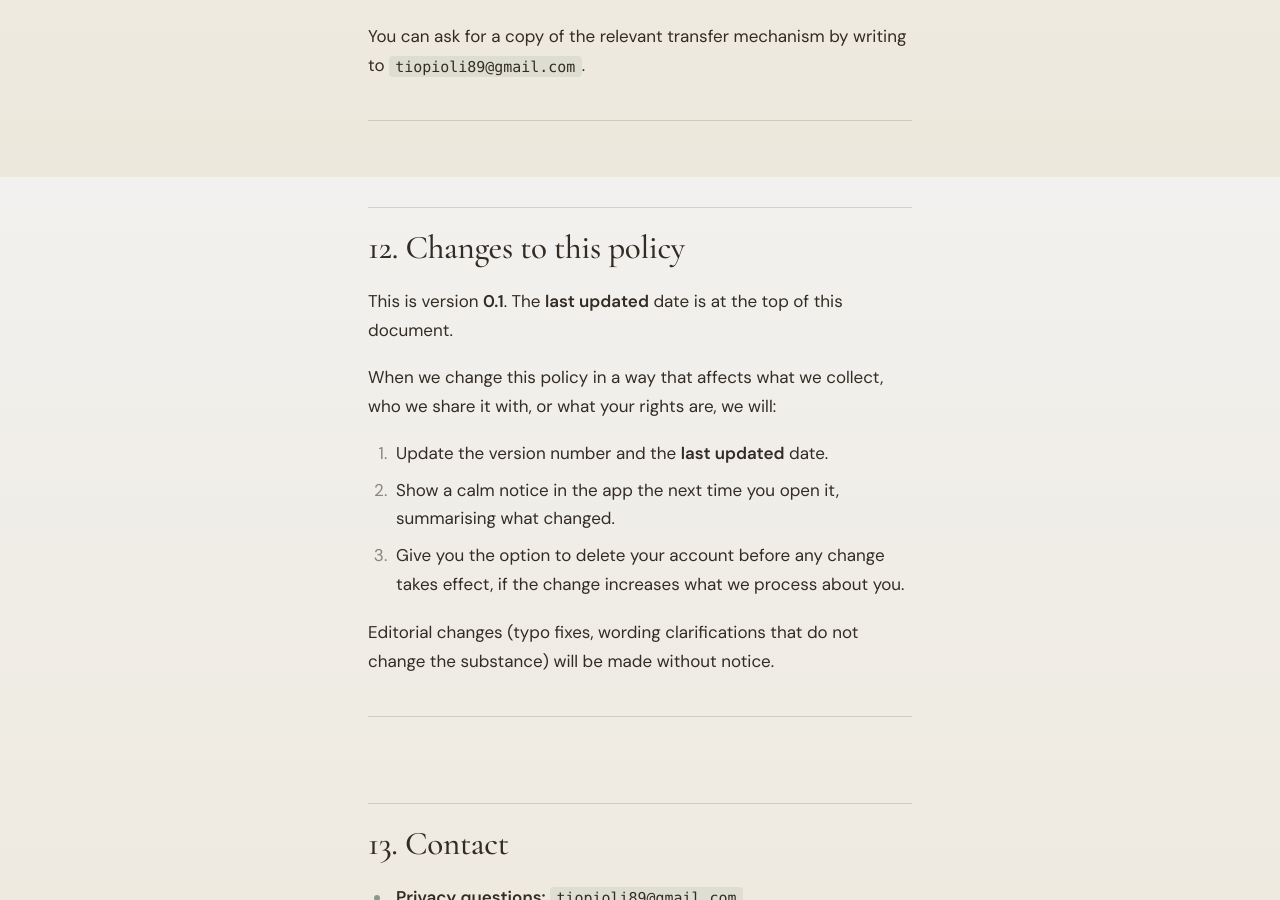
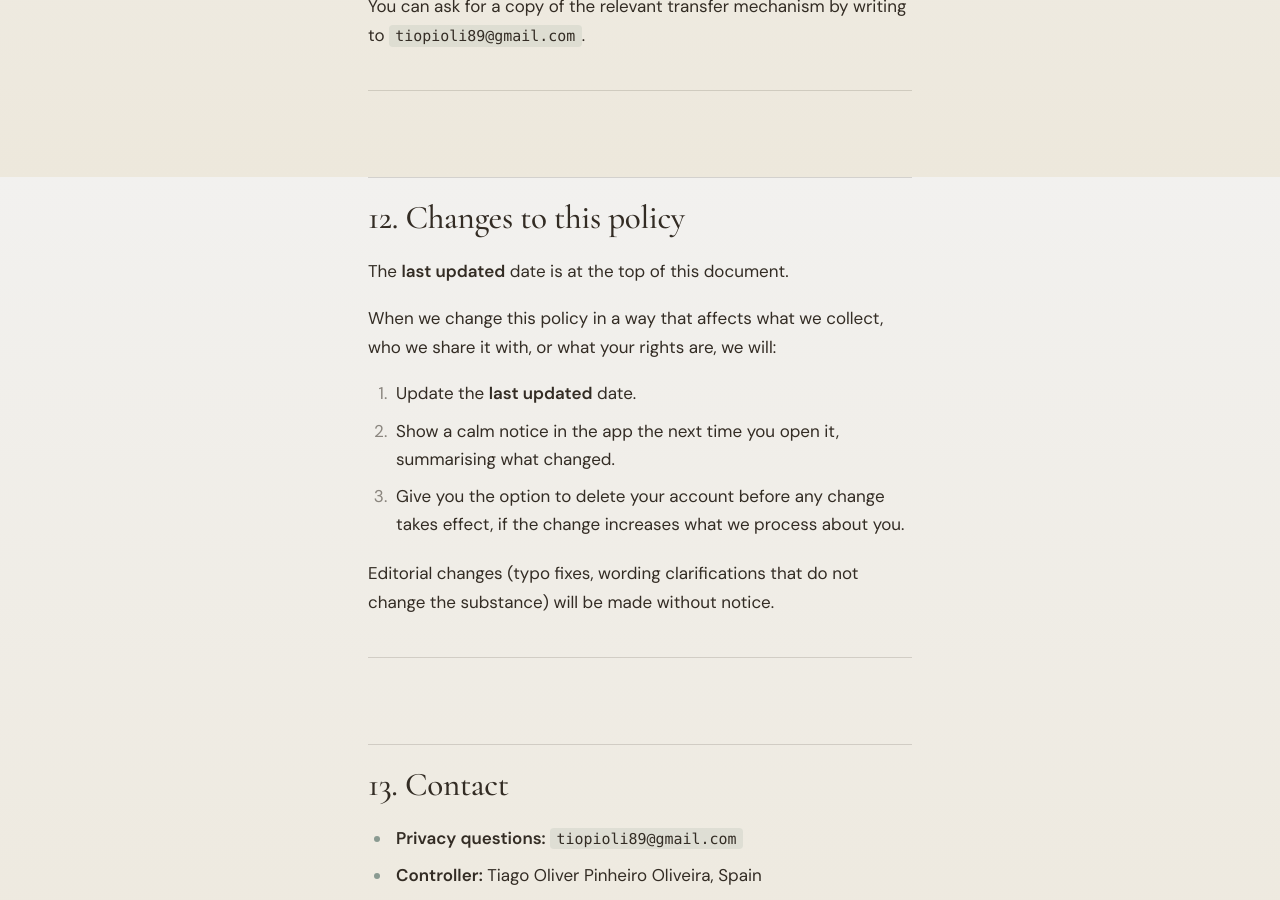
Before and after one commit to tiago-o-pinheiro/tides-legal, a Jekyll site: the page built from privacy.md, in a window 1280 px wide and 900 px high, scrolled down 19623 px. Built offline with Jekyll 4.4.1, drawn with Linux system fonts in a browser that asks for light colours; some of the changed text lies outside the part shown.

Commit message:
Drop the Version metadata and remaining draft-state references
The Version line ("0.1 (working draft, pre-launch)") and the
"This is version 0.1" sentence in the Changes section both signalled
draft state. Removed both. Updated the change-process bullets to refer
to "the last updated date" instead of "the version number".

Co-Authored-By: Claude Opus 4.7 (1M context) <noreply@anthropic.com>

```diff
--- a/privacy.md
+++ b/privacy.md
@@ -6,7 +6,6 @@ permalink: /privacy.html
 # Tides — Privacy Policy
 
 **Last updated:** 2026-05-20
-**Version:** 0.1 (working draft, pre-launch)
 **Contact:** tiopioli89@gmail.com
 
 ---
@@ -639,13 +638,12 @@ You can ask for a copy of the relevant transfer mechanism by writing to
 
 ## 12. Changes to this policy
 
-This is version **0.1**. The **last updated** date is at the top of this
-document.
+The **last updated** date is at the top of this document.
 
 When we change this policy in a way that affects what we collect, who
 we share it with, or what your rights are, we will:
 
-1. Update the version number and the **last updated** date.
+1. Update the **last updated** date.
 2. Show a calm notice in the app the next time you open it, summarising
    what changed.
 3. Give you the option to delete your account before any change takes
```
Also changed, not shown: terms.md (+1 -2 lines).
